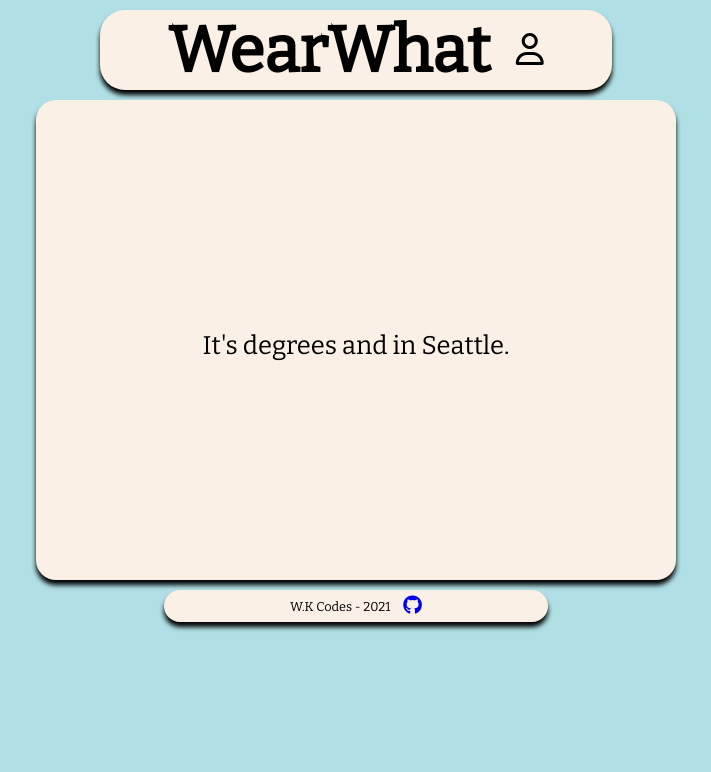
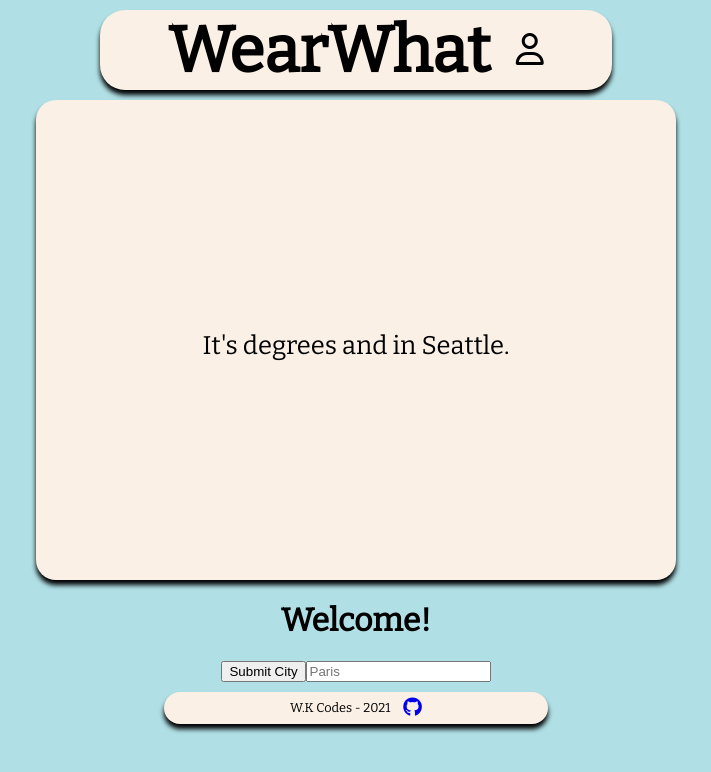
Before and after one commit to wkcodes/wear-what, a Vue app: page / in a window 1280 px wide. Shown: the top 772 px of the page, without its empty margins (284-995 px from the left). Built offline with nearby package versions, Linux system fonts and the light colour scheme; no server answers.

Commit message:
refactor away from routing toward SPA emit button event to wrapper

```diff
--- a/package.json
+++ b/package.json
@@ -15,8 +15,7 @@
     "cors": "^2.8.5",
     "mongodb": "^4.1.1",
     "register-service-worker": "^1.7.1",
-    "vue": "^3.0.0",
-    "vue-router": "^4.0.11"
+    "vue": "^3.0.0"
   },
   "devDependencies": {
     "@vue/cli-plugin-babel": "~4.5.0",
--- a/src/App.vue
+++ b/src/App.vue
@@ -1,9 +1,9 @@
 <template>
-  <router-view/>
+  <Wrapper />
 </template>
 
 <script>
-import Wrapper from './components/Wrapper.vue';
+  import Wrapper from './components/Wrapper.vue';
 
   export default {
     name: 'App',
@@ -12,9 +12,9 @@ import Wrapper from './components/Wrapper.vue';
     },
     data() {
       return {
-        city: []
-      }
-    }
+        city: [],
+      };
+    },
   };
 </script>
 
--- a/src/components/WearBox.vue
+++ b/src/components/WearBox.vue
@@ -35,7 +35,6 @@
 </template>
 
 <script>
-import Welcome from '../views/Welcome'
 
   export default {
     name: 'WearBox',
--- a/src/components/Button.vue
+++ b/src/components/WelcomeBox.vue
@@ -1,13 +1,12 @@
 <template>
-  <a href="">
+  <h1>Welcome!</h1>
     <button @click="onClick()">Submit City</button>
-  </a>
   <input v-model="city" placeholder="Paris" />
 </template>
 
 <script>
   export default {
-    name: 'Button',
+    name: 'WelcomeBox',
     data() {
       return {
         city: '',
@@ -17,6 +16,7 @@
       onClick() {
         console.log('click');
         this.$emit('submit-city', this.city);
+        this.$emit('toggle', this.toggle)
         console.log(this.city);
       },
     },
--- a/src/components/Wrapper.vue
+++ b/src/components/Wrapper.vue
@@ -2,6 +2,7 @@
   <main>
     <Header />
     <WearBox />
+    <WelcomeBox @submit-city="getCity" />
     <Footer />
   </main>
 </template>
@@ -10,7 +11,7 @@
   import Header from './Header.vue';
   import Footer from './Footer.vue';
   import WearBox from './WearBox.vue';
-  import Welcome from '../views/Welcome.vue';
+  import WelcomeBox from './WelcomeBox.vue';
 
   export default {
     name: 'Wrapper',
@@ -18,8 +19,20 @@
       Header,
       Footer,
       WearBox,
-      Welcome,
-    }
+      WelcomeBox,
+    },
+    methods: {
+      getCity: function(params) {
+        this.city = params;
+        console.log(this.city);
+      },
+    },
+    created() {},
+    data() {
+      return {
+        city: '',
+      };
+    },
   };
 </script>
 
--- a/src/main.js
+++ b/src/main.js
@@ -1,6 +1,5 @@
 import { createApp } from 'vue'
 import App from './App.vue'
 import './registerServiceWorker'
-import router from './router'
 
-createApp(App).use(router).mount('#app')
+createApp(App).mount('#app')
--- a/src/router/index.js
+++ /dev/null
@@ -1,24 +0,0 @@
-import {createRouter, createWebHistory} from 'vue-router'
-
-import Welcome from '../views/Welcome'
-import Home from '../views/Home'
-
-const routes = [
-    {
-        path: '/',
-        name: 'Home',
-        component: Home
-    },
-    {
-        path: '/welcome',
-        name: 'Welcome',
-        component: Welcome
-    }
-]
-
-const router = createRouter({
-    history: createWebHistory(process.env.BASE_URL),
-    routes
-})
-
-export default router
--- a/src/views/Home.vue
+++ /dev/null
@@ -1,16 +0,0 @@
-<template>
-    <Wrapper/>
-</template>
-
-<script>
-import Wrapper from '../components/Wrapper.vue'
-
-export default {
-    name: 'Home',
-    components: {
-        Wrapper
-    }
-  };
-</script>
-
-export default
--- a/src/views/Welcome.vue
+++ /dev/null
@@ -1,20 +0,0 @@
-<template>
-  <h1>Welcome</h1>
-  <Button/>
-</template>
-
-<script>
-import Button from '../components/Button.vue'
-
-  export default {
-    name: 'Welcome',
-    components: {
-        Button
-    },
-    data() {
-      return {
-        city: ''
-      };
-    },
-  };
-</script>
```
Also changed, not shown: 1 other file (tests, documents, lock files or other folders).
